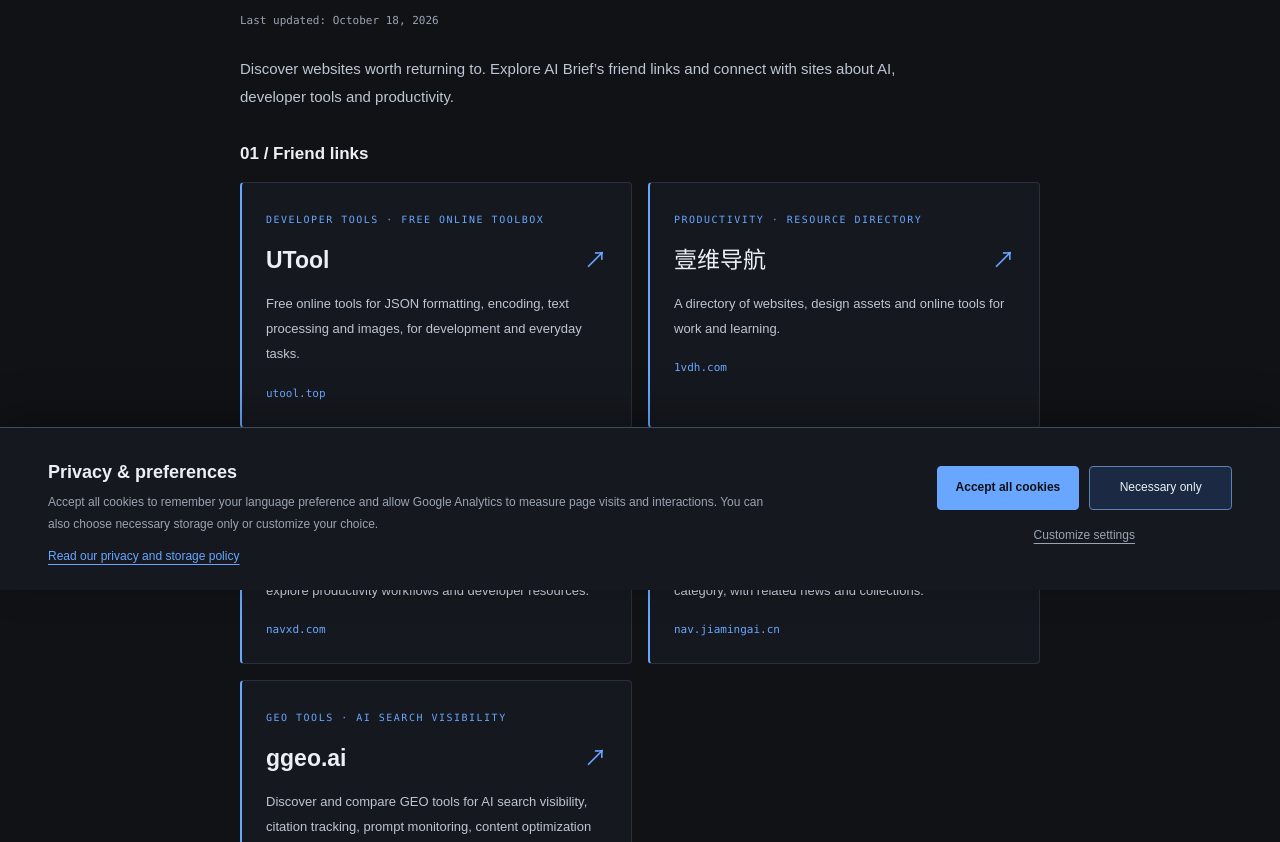
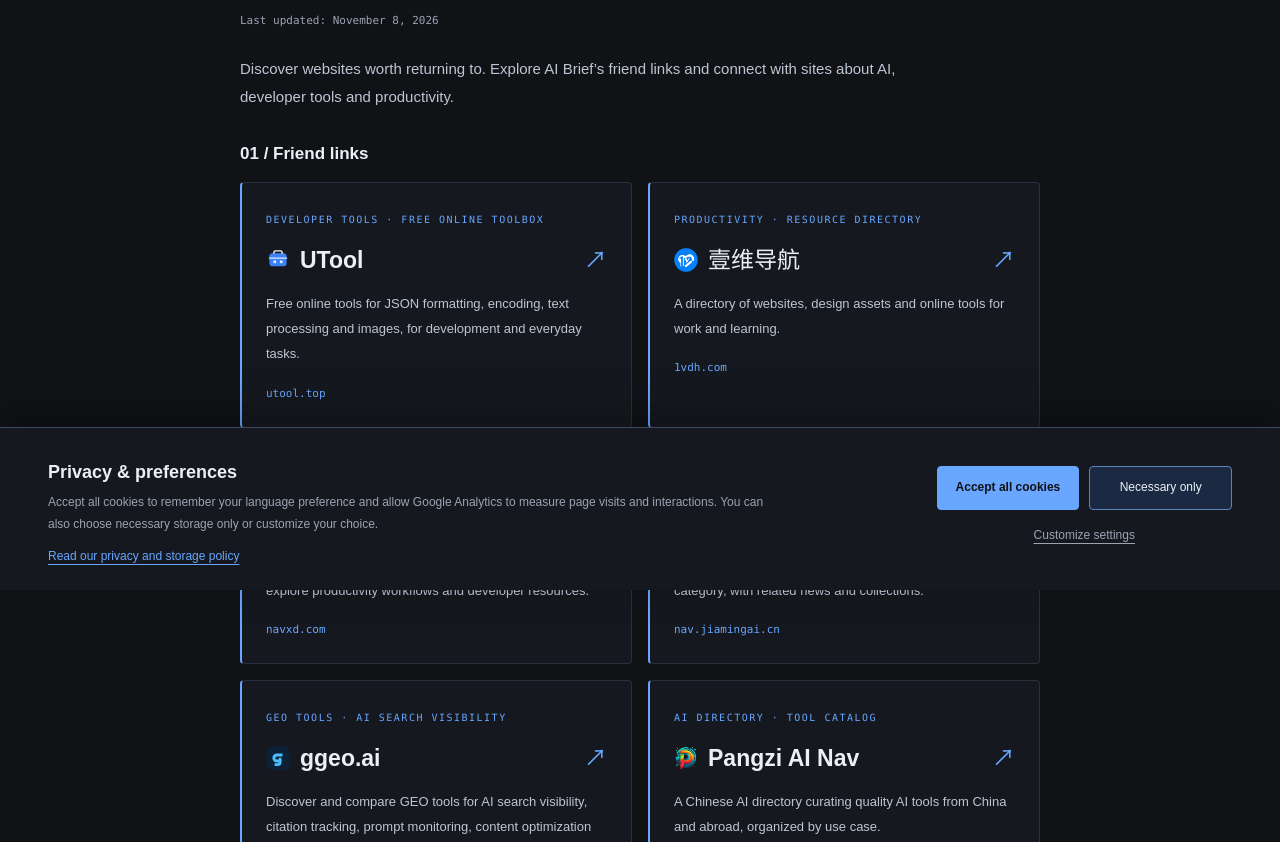
Before and after one commit to helloqhq/ai-daohang, a website with bundled scripts: page public/friends.html in a window 1280 px wide. Shown: the part 210-1052 px from the top of the page. Built offline with nearby package versions, Linux system fonts and the light colour scheme.

Commit message:
Add Pangzi AI Nav and site icons to friend links

```diff
--- a/public/assets/i18n.js
+++ b/public/assets/i18n.js
@@ -179,7 +179,7 @@
   friendsDescription: ['AI 简报的友情链接与免费交换申请，连接 AI、开发者工具和效率领域的网站。', 'Explore AI Brief’s friend links and apply for a free exchange with AI, developer-tool and productivity websites.'],
   friendsEyebrow: ['友情链接 / FRIENDS & LINKS', 'FRIENDS & LINKS'],
   friendsIntro: ['连接值得常用的网站。这里收录 AI 简报的友情链接，也欢迎 AI、开发者工具与效率领域的网站交流合作。', 'Discover websites worth returning to. Explore AI Brief’s friend links and connect with sites about AI, developer tools and productivity.'],
-  friendsUpdated: ['更新日期：2026 年 10 月 18 日', 'Last updated: October 18, 2026'],
+  friendsUpdated: ['更新日期：2026 年 11 月 8 日', 'Last updated: November 8, 2026'],
   friendsListTitle: ['01 / 友情链接', '01 / Friend links'],
   utoolName: ['U途工具', 'UTool'],
   utoolCategory: ['开发者工具 · 免费在线工具箱', 'DEVELOPER TOOLS · FREE ONLINE TOOLBOX'],
@@ -192,6 +192,9 @@
   jiamingDescription: ['按分类发现 AI 工具、网站、App 与 MCP，浏览相关资讯与专题。', 'Browse AI tools, websites, apps and MCP resources by category, with related news and collections.'],
   ggeoCategory: ['GEO 工具 · AI 搜索可见性', 'GEO TOOLS · AI SEARCH VISIBILITY'],
   ggeoDescription: ['发现与对比 GEO 工具，涵盖 AI 搜索可见性、引用监测、提示词监测、内容优化与 AI 流量。', 'Discover and compare GEO tools for AI search visibility, citation tracking, prompt monitoring, content optimization and AI traffic.'],
+  pangziName: ['胖子AI导航', 'Pangzi AI Nav'],
+  pangziCategory: ['AI 导航 · 工具目录', 'AI DIRECTORY · TOOL CATALOG'],
+  pangziDescription: ['收录国内外优质AI工具，按场景分类的中文AI导航站。', 'A Chinese AI directory curating quality AI tools from China and abroad, organized by use case.'],
   friendsApplyTitle: ['02 / 免费交换友情链接', '02 / Apply for a free link exchange'],
   friendsApplyIntro: ['欢迎主题相关、内容实用且持续维护的网站申请。本站不收取友链费用，申请后由维护者审核。', 'We welcome relevant websites with useful content and ongoing maintenance. Link exchanges are free and reviewed by the maintainer.'],
   friendsApplyRequirements: ['请在邮件中提供网站名称、网址、简介、图标地址，以及已添加本站链接的页面地址。我们会结合内容相关性、访问稳定性与链接位置审核，再回复结果。', 'Email your site name, URL, description, logo URL and the page linking to AI Brief. We review relevance, availability and link placement, then reply with the result.'],
--- a/public/assets/style.css
+++ b/public/assets/style.css
@@ -296,6 +296,8 @@
 .friend-card:hover{border-color:var(--accent)}
 .friend-card h3{display:flex;justify-content:space-between;margin:12px 0;font-size:23px;font-weight:550}
 .friend-card h3>span:last-child,.friend-domain{color:var(--accent)}
+.friend-name{display:inline-flex;align-items:center;gap:10px;min-width:0}
+.friend-icon{width:24px;height:24px;flex:none;border-radius:6px;object-fit:contain}
 .friend-domain{font:11px var(--mono)}
 .friend-contact{display:block;margin-top:12px;font-size:12px}
 .friend-info{margin:20px 0 24px;font-size:13px}
--- a/public/friends.html
+++ b/public/friends.html
@@ -22,7 +22,7 @@
     <div class="legal-heading">
       <p data-i18n="friendsEyebrow" class="legal-eyebrow">友情链接 / FRIENDS &amp; LINKS</p>
       <h1 data-i18n="friends">友情链接</h1>
-      <p data-i18n="friendsUpdated" class="legal-date">更新日期：2026 年 10 月 18 日</p>
+      <p data-i18n="friendsUpdated" class="legal-date">更新日期：2026 年 11 月 8 日</p>
       <p data-i18n="friendsIntro" class="legal-intro">连接值得常用的网站。这里收录 AI 简报的友情链接，也欢迎 AI、开发者工具与效率领域的网站交流合作。</p>
     </div>
     <section class="legal-section" aria-labelledby="friends-list-title">
@@ -30,33 +30,39 @@
       <div class="friend-grid">
       <a class="friend-card" href="https://utool.top/?utm_source=go2-ai.com" target="_blank" rel="noopener noreferrer">
         <span class="legal-eyebrow" data-i18n="utoolCategory">开发者工具 · 免费在线工具箱</span>
-        <h3><span data-i18n="utoolName">U途工具</span> <span aria-hidden="true">↗</span></h3>
+        <h3><span class="friend-name"><img class="friend-icon" src="./assets/friends/utool.svg" alt="" width="24" height="24" loading="lazy" decoding="async"><span data-i18n="utoolName">U途工具</span></span> <span aria-hidden="true">↗</span></h3>
         <p data-i18n="utoolDescription">提供 JSON 格式化、编码转换、文本处理与图片工具等免费在线工具，方便开发与日常使用。</p>
         <span class="friend-domain">utool.top</span>
       </a>
       <a class="friend-card" href="https://www.1vdh.com/?utm_source=go2-ai.com" target="_blank" rel="noopener noreferrer">
         <span class="legal-eyebrow" data-i18n="yiweiCategory">效率工具 · 资源导航</span>
-        <h3><span>壹维导航</span> <span aria-hidden="true">↗</span></h3>
+        <h3><span class="friend-name"><img class="friend-icon" src="./assets/friends/1vdh.png" alt="" width="24" height="24" loading="lazy" decoding="async"><span>壹维导航</span></span> <span aria-hidden="true">↗</span></h3>
         <p data-i18n="yiweiDescription">收录常用网址、设计素材与在线工具，方便查找办公和学习资源。</p>
         <span class="friend-domain">1vdh.com</span>
       </a>
       <a class="friend-card" href="https://navxd.com/?utm_source=go2-ai.com" target="_blank" rel="noopener noreferrer">
         <span class="legal-eyebrow" data-i18n="navxdCategory">AI 工具 · 开发者资源</span>
-        <h3><span>NavXD</span> <span aria-hidden="true">↗</span></h3>
+        <h3><span class="friend-name"><img class="friend-icon" src="./assets/friends/navxd.svg" alt="" width="24" height="24" loading="lazy" decoding="async"><span>NavXD</span></span> <span aria-hidden="true">↗</span></h3>
         <p data-i18n="navxdDescription">按场景发现 AI 工具，查看工具对比、效率工作流与开发者资源。</p>
         <span class="friend-domain">navxd.com</span>
       </a>
       <a class="friend-card" href="https://nav.jiamingai.cn/?utm_source=go2-ai.com" target="_blank" rel="noopener noreferrer">
         <span class="legal-eyebrow" data-i18n="jiamingCategory">AI 导航 · 工具发现</span>
-        <h3><span>嘉名 AI 导航</span> <span aria-hidden="true">↗</span></h3>
+        <h3><span class="friend-name"><img class="friend-icon" src="./assets/friends/jiaming.svg" alt="" width="24" height="24" loading="lazy" decoding="async"><span>嘉名 AI 导航</span></span> <span aria-hidden="true">↗</span></h3>
         <p data-i18n="jiamingDescription">按分类发现 AI 工具、网站、App 与 MCP，浏览相关资讯与专题。</p>
         <span class="friend-domain">nav.jiamingai.cn</span>
       </a>
       <a class="friend-card" href="https://ggeo.ai/?utm_source=go2-ai.com" target="_blank" rel="noopener noreferrer">
         <span class="legal-eyebrow" data-i18n="ggeoCategory">GEO 工具 · AI 搜索可见性</span>
-        <h3><span>ggeo.ai</span> <span aria-hidden="true">↗</span></h3>
+        <h3><span class="friend-name"><img class="friend-icon" src="./assets/friends/ggeo.svg" alt="" width="24" height="24" loading="lazy" decoding="async"><span>ggeo.ai</span></span> <span aria-hidden="true">↗</span></h3>
         <p data-i18n="ggeoDescription">发现与对比 GEO 工具，涵盖 AI 搜索可见性、引用监测、提示词监测、内容优化与 AI 流量。</p>
         <span class="friend-domain">ggeo.ai</span>
+      </a>
+      <a class="friend-card" href="https://www.pangziai.com/?utm_source=go2-ai.com" target="_blank" rel="noopener noreferrer">
+        <span class="legal-eyebrow" data-i18n="pangziCategory">AI 导航 · 工具目录</span>
+        <h3><span class="friend-name"><img class="friend-icon" src="./assets/friends/pangzi.png" alt="" width="24" height="24" loading="lazy" decoding="async"><span data-i18n="pangziName">胖子AI导航</span></span> <span aria-hidden="true">↗</span></h3>
+        <p data-i18n="pangziDescription">收录国内外优质AI工具，按场景分类的中文AI导航站。</p>
+        <span class="friend-domain">pangziai.com</span>
       </a>
       </div>
     </section>
```
Also changed, not shown: public/assets/friends/1vdh.png (added), public/assets/friends/ggeo.svg (added), public/assets/friends/jiaming.svg (added), public/assets/friends/navxd.svg (added), public/assets/friends/pangzi.png (added), public/assets/friends/utool.svg (added).
